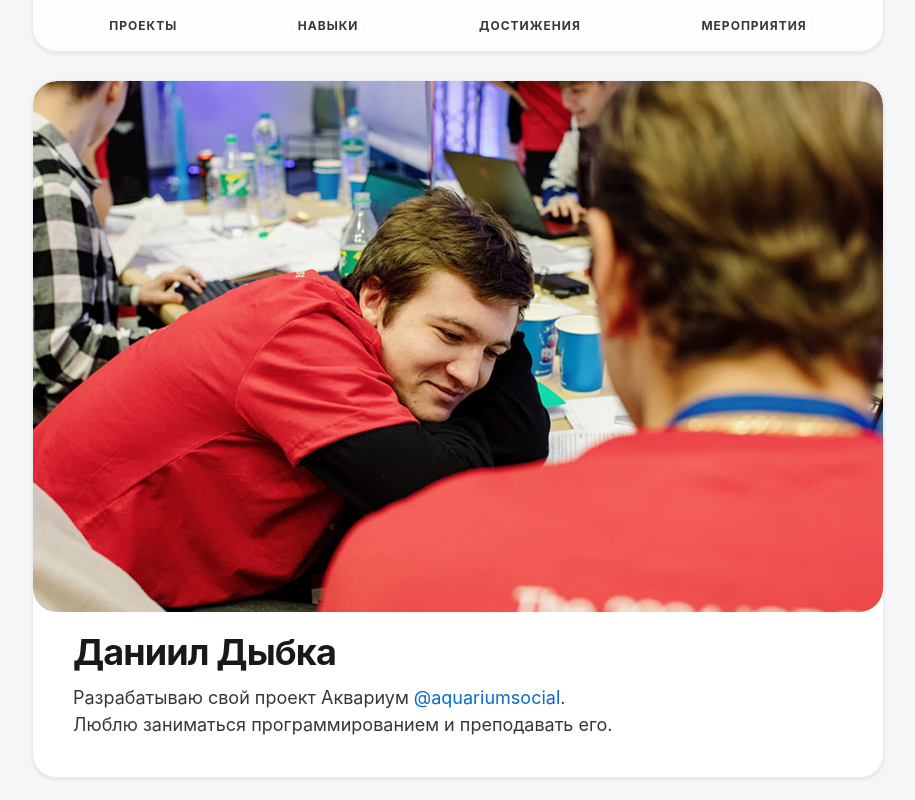
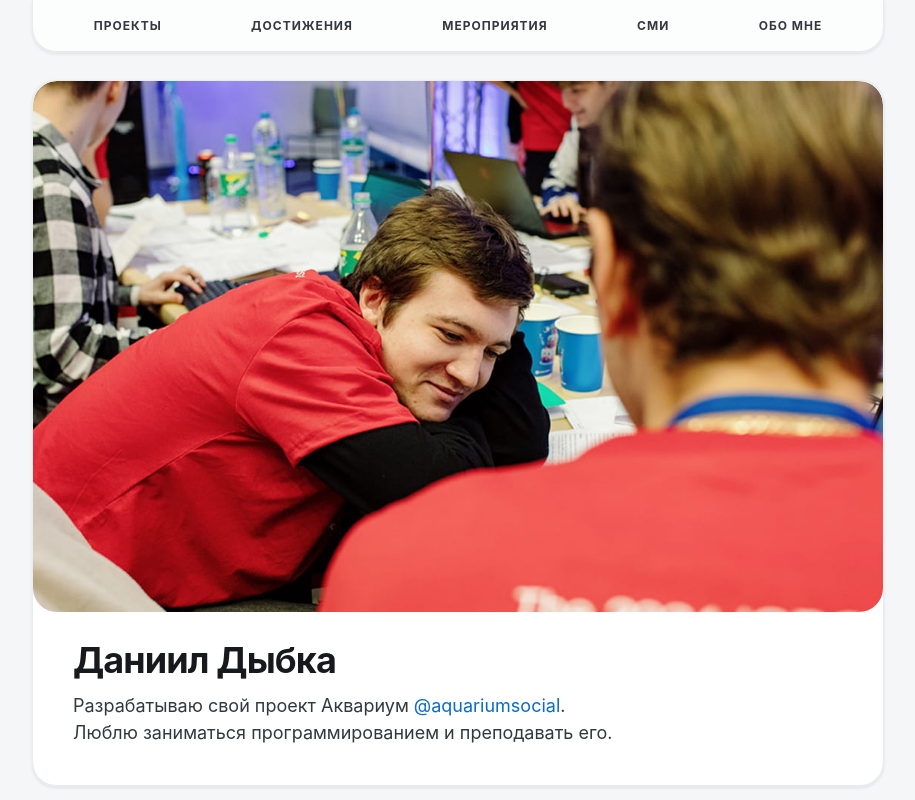
Before and after one commit to DanyaBooba/dybka-ru, a React (Vite) app in the folder app/: page / in a window 1280 px wide. Shown: the top 800 px of the page, without its empty margins (182-1097 px from the left). Built offline with nearby package versions, Linux system fonts and the light colour scheme.

Commit message:
Работает над главной страницей

```diff
--- a/app/src/components/includes/Header/Header.tsx
+++ b/app/src/components/includes/Header/Header.tsx
@@ -93,7 +93,7 @@ function HeaderDesktop({list}) {
                          }}>
                         {list.map((item, index) => (
                             <Typography level="body-xs" className="header__link" key={index}>
-                                <Link href={item.link} color="neutral" variant="soft" underline="none" sx={{ backgroundColor: currentTheme().header.backgroundColor }}>
+                                <Link href={item.link} color="neutral" variant="soft" underline="none" sx={{ backgroundColor: 'transparent' }}>
                                     {item.name}
                                 </Link>
                             </Typography>
@@ -127,15 +127,19 @@ function Header() {
             link: '/projects',
         },
         {
-            name: 'навыки',
-            link: '/',
-        },
-        {
             name: 'достижения',
             link: '/',
         },
         {
             name: 'мероприятия',
+            link: '/',
+        },
+        {
+            name: 'сми',
+            link: '/',
+        },
+        {
+            name: 'обо мне',
             link: '/',
         },
     ]
--- a/app/src/index.css
+++ b/app/src/index.css
@@ -23,7 +23,7 @@
 }
 
 .sheetBlock-hero .sheetBlock-hero__inner {
-    padding: 1rem 2.5rem 2.5rem 2.5rem;
+    padding: 1.5rem 2.5rem 2.5rem 2.5rem;
 }
 
 .header {
@@ -84,7 +84,7 @@
 }
 
 .header__mobile-drawer div[role="dialog"] {
-    max-height: 250px;
+    max-height: 300px;
 }
 
 @media(max-width: 601px) {
--- a/app/src/pages/Main/PageIndex.tsx
+++ b/app/src/pages/Main/PageIndex.tsx
@@ -59,6 +59,9 @@ function PageIndex() {
             <ShowBlock title="Участие в СМИ" showMore="/123" image="smi">
                 <InnerBlockPhotos />
             </ShowBlock>
+            <ShowBlock title="Обо мне" showMore="/123" image="aboutMe">
+                <InnerBlockPhotos />
+            </ShowBlock>
             <ShowBlock title="Навыки в программировании" image="charts" showMore="">
                 123
             </ShowBlock>
```
